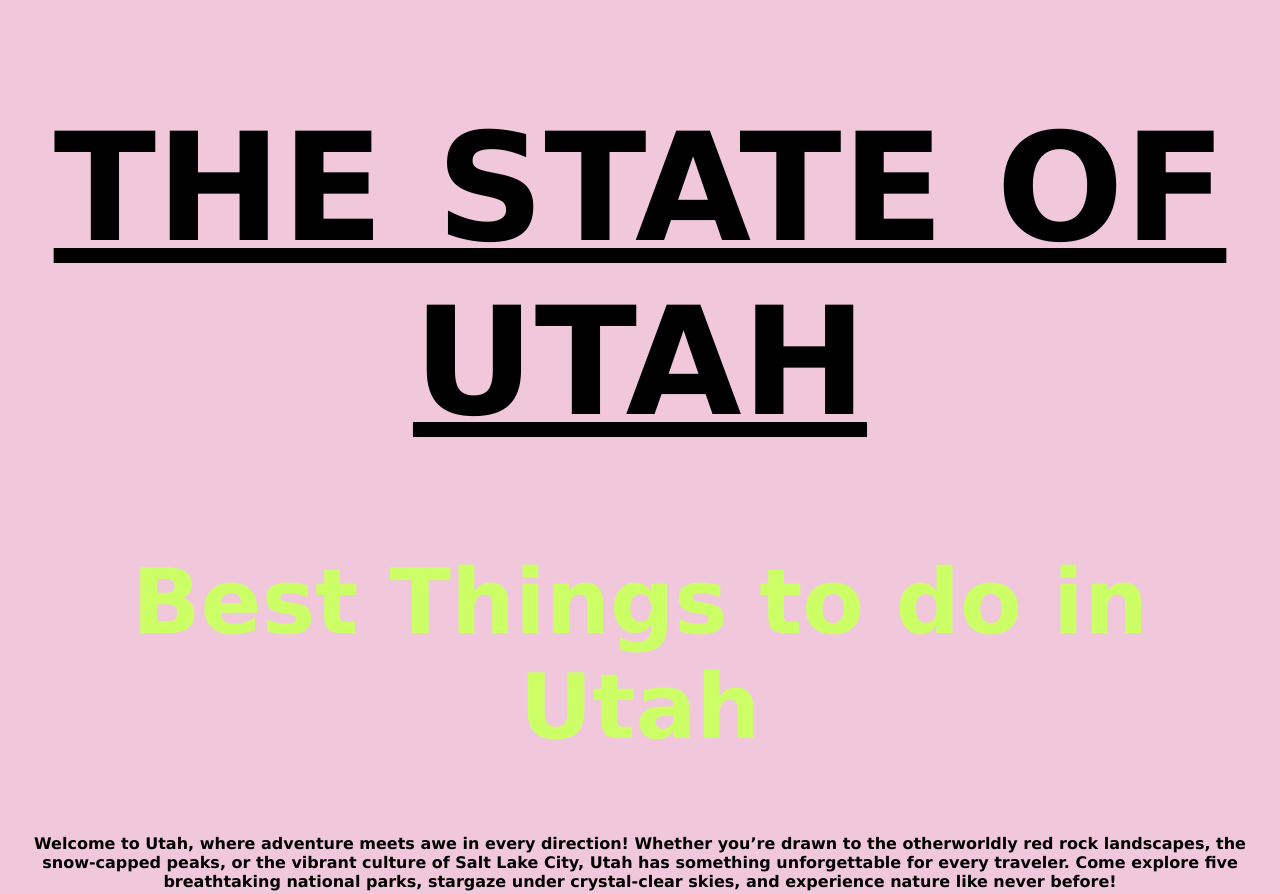
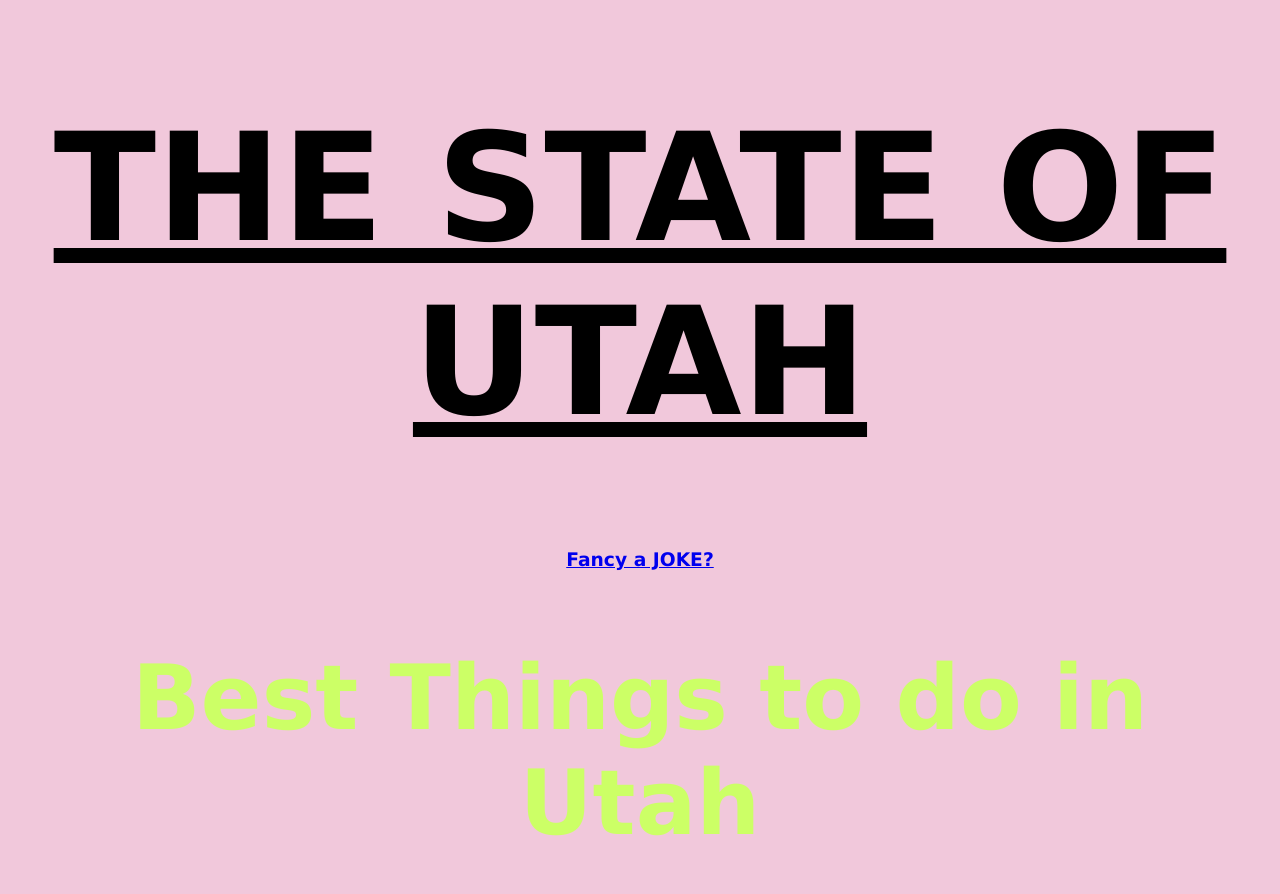
Before and after one commit to AsanteLA/201Demo, a plain HTML site: page index.html in a window 1280 px wide. Shown: the top 894 px of the page. Drawn offline with Linux system fonts and the light colour scheme.

Commit message:
webapp for chucky

```diff
--- a/index.html
+++ b/index.html
@@ -11,6 +11,7 @@
     <a href="#timp"> this is to the second image</a> -->
     <!--This is the main title of the webpage-->
     <h1 id="top">THE STATE OF UTAH</h1>
+    <h3><a href="chucky.html">Fancy a JOKE?</a></h3>
     <h2>Best Things to do in Utah</h2>
 
     <p>Welcome to Utah, where adventure meets awe in every direction! Whether you’re drawn to the otherworldly red rock landscapes, the snow-capped peaks, or the vibrant culture of Salt Lake City, Utah has something unforgettable for every traveler. Come explore five breathtaking national parks, stargaze under crystal-clear skies, and experience nature like never before!</p>
```
